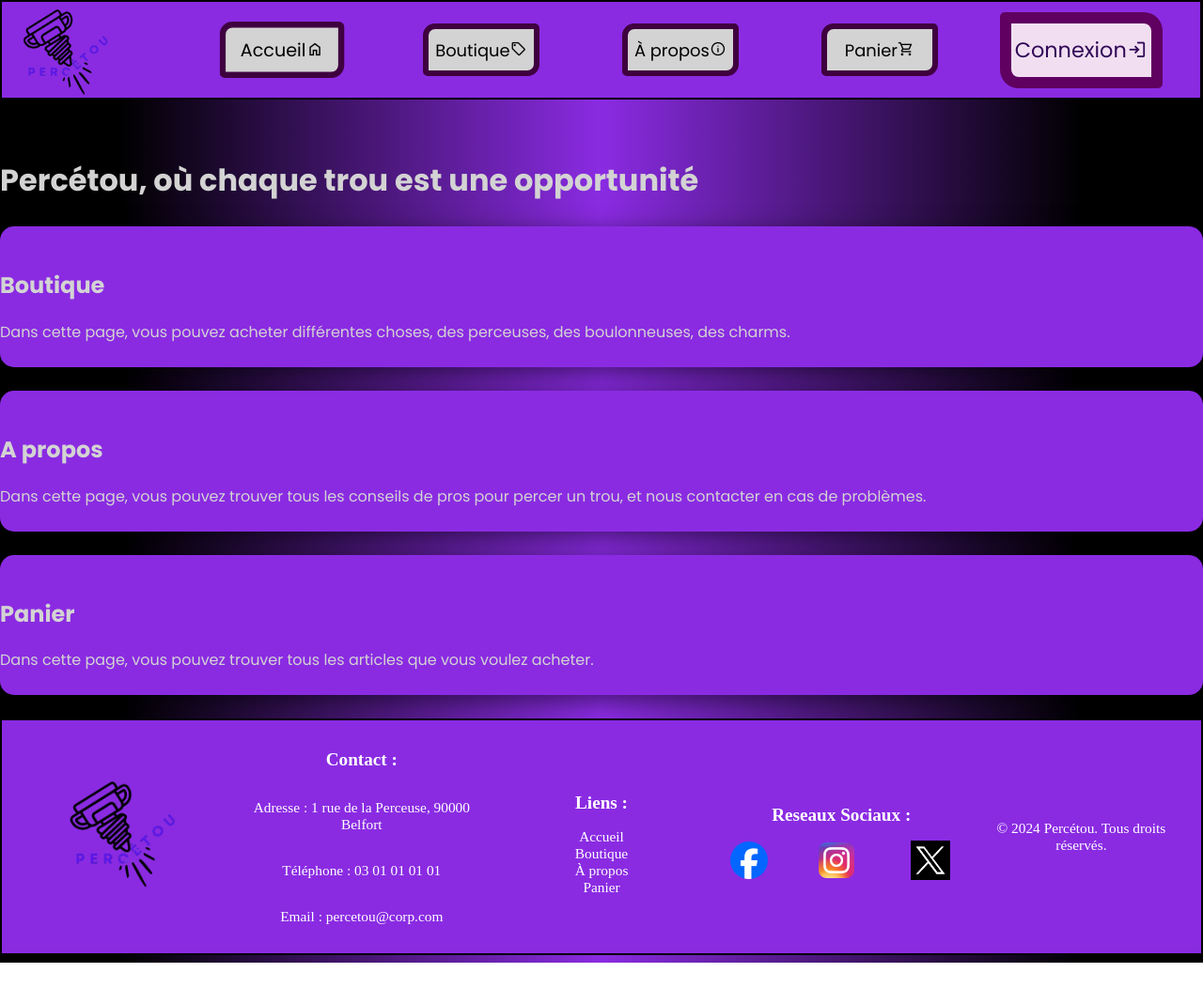
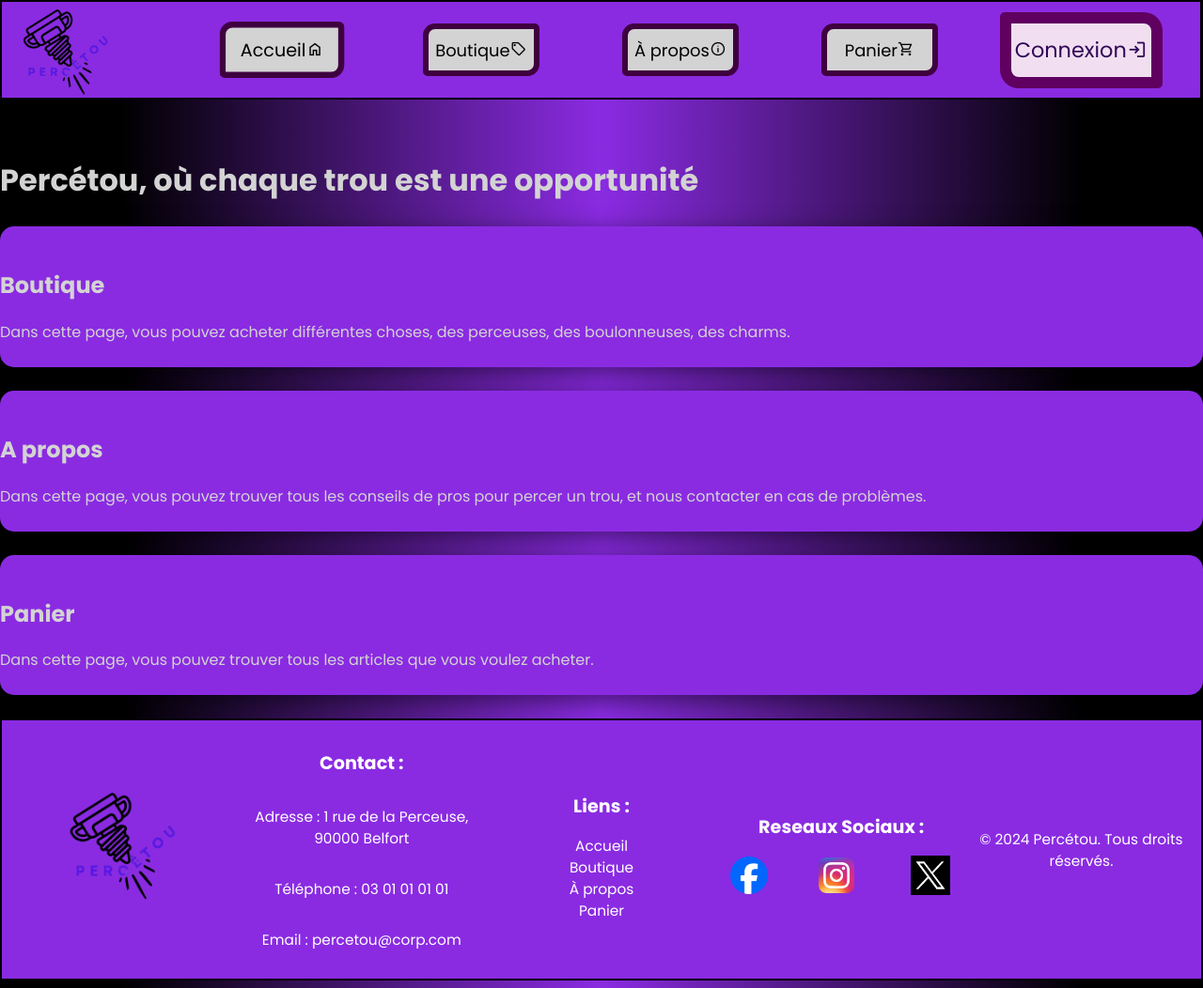
Before and after one commit to ValentinMICHELiutnfc/ProjetWeb, a plain HTML site: page index.html in a window 1280 px wide. Shown: the whole page at 94% size. Before the commit the page ends 1025 px from the top, so only its background shows below. Drawn offline with nearby package versions, Linux system fonts and the light colour scheme.

Commit message:
footer, icon

```diff
--- a/index.html
+++ b/index.html
@@ -4,6 +4,7 @@
     <meta charset="UTF-8">
     <meta name="viewport" content="width=device-width, initial-scale=1.0">
     <link rel="stylesheet" href="Acceuil.css">
+    <link rel="icon" href="images/logo.png">
     <link rel="preconnect" href="https://fonts.googleapis.com">
     <link rel="preconnect" href="https://fonts.gstatic.com" crossorigin>
     <link href="https://fonts.googleapis.com/css2?family=Poppins:ital,wght@0,100;0,200;0,300;0,400;0,500;0,600;0,700;0,800;0,900;1,100;1,200;1,300;1,400;1,500;1,600;1,700;1,800;1,900&display=swap" rel="stylesheet">
@@ -50,7 +51,7 @@
             </section>
         </div>
     <footer>
-        <div class="footer">
+        <div class="footer poppins-regular">
             <div class="footerParties">
                 <a href="index.html"><img src="images/logo.png" alt="Logo de Percétou" width="50%"></a>
 
```
